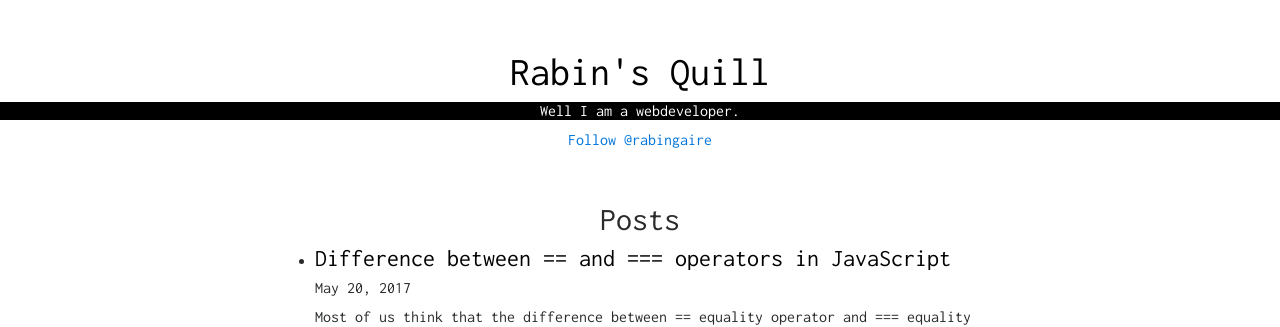
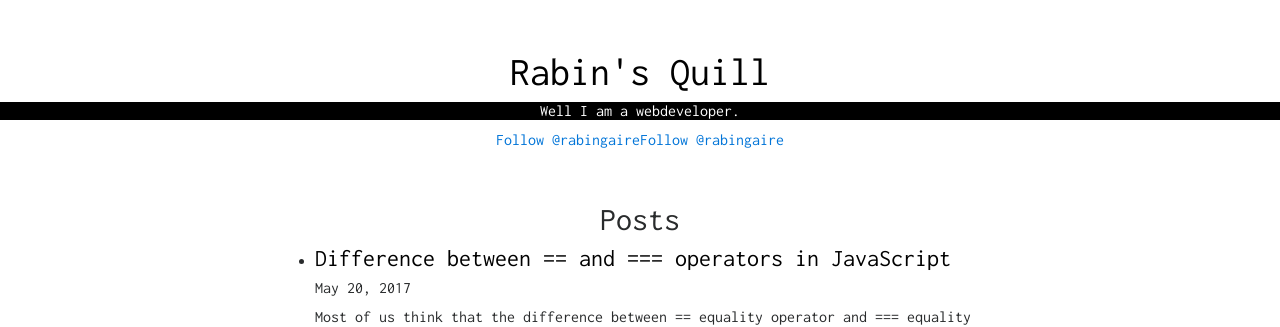
Before and after one commit to rabingaire/rabingaire.github.io, a Jekyll site: the page built from index.html, in a window 1280 px wide. Shown: the top 327 px of the page. Built offline with Jekyll 4.4.1, drawn with Linux system fonts in a browser that asks for light colours; nearby versions of some CDN libraries; comment, search, counter and statistics services are not loaded.

Commit message:
added github follow button

```diff
--- a/_includes/twitter_follow_button.html
+++ b/_includes/follow_button.html
@@ -1,5 +1,8 @@
 <div class="d-flex justify-content-center">
+  <!-- twitter -->
   <a class="twitter-follow-button" href="https://twitter.com/rabingaire" data-show-count="false">
     Follow @rabingaire
   </a>
+  <!-- github -->
+  <a class="github-button" href="https://github.com/rabingaire" aria-label="Follow @rabingaire on GitHub">Follow @rabingaire</a>
 </div>
--- a/_includes/footer.html
+++ b/_includes/footer.html
@@ -13,6 +13,7 @@
   </div>
 </div>
 <script async src="//platform.twitter.com/widgets.js" charset="utf-8"></script>
+<script async defer src="https://buttons.github.io/buttons.js"></script>
 <script src="https://code.jquery.com/jquery-3.2.1.slim.min.js"></script>
 <script src="https://cdnjs.cloudflare.com/ajax/libs/popper.js/1.12.9/umd/popper.min.js"></script>
 <script src="https://maxcdn.bootstrapcdn.com/bootstrap/4.0.0-beta.3/js/bootstrap.min.js"></script>
--- a/_includes/navbar.html
+++ b/_includes/navbar.html
@@ -7,5 +7,5 @@
   <h6 class="d-flex justify-content-center work-title">
     Well I am a webdeveloper.
   </h6>
-  {% include twitter_follow_button.html %}
+  {% include follow_button.html %}
 </div>
```
